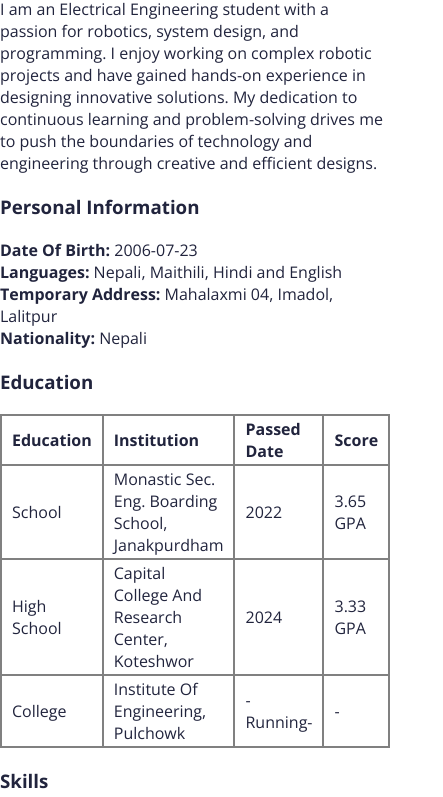
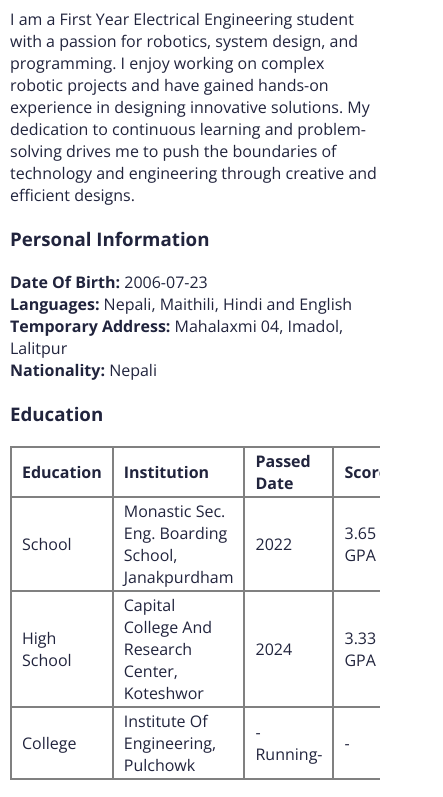
Before and after one commit to SushanThakur/portfolio, a plain HTML site: page public/about.html in a window 390 px wide. Shown: the part 240-1037 px from the top of the page, 443 px wide, since content can reach past the window. Drawn offline with nearby package versions, Linux system fonts and the light colour scheme.

Commit message:
responsive about me

```diff
--- a/public/about.html
+++ b/public/about.html
@@ -54,13 +54,14 @@
                 <section class="about-me-container">
                     <h3>About Me</h3>
                     <p>
-                        I am an Electrical Engineering student with a passion
-                        for robotics, system design, and programming. I enjoy
-                        working on complex robotic projects and have gained
-                        hands-on experience in designing innovative solutions.
-                        My dedication to continuous learning and problem-solving
-                        drives me to push the boundaries of technology and
-                        engineering through creative and efficient designs.
+                        I am a First Year Electrical Engineering student with a
+                        passion for robotics, system design, and programming. I
+                        enjoy working on complex robotic projects and have
+                        gained hands-on experience in designing innovative
+                        solutions. My dedication to continuous learning and
+                        problem-solving drives me to push the boundaries of
+                        technology and engineering through creative and
+                        efficient designs.
                     </p>
                     <h3>Personal Information</h3>
                     <p>
@@ -76,6 +77,7 @@
                         <strong>Nationality: </strong>Nepali
                     </p>
                     <h3>Education</h3>
+                    <div style="overflow-x: auto">
                         <table>
                             <tr>
                                 <th>Education</th>
@@ -86,7 +88,8 @@
                             <tr>
                                 <td>School</td>
                                 <td>
-                                Monastic Sec. Eng. Boarding School, Janakpurdham
+                                    Monastic Sec. Eng. Boarding School,
+                                    Janakpurdham
                                 </td>
                                 <td>2022</td>
                                 <td>3.65 GPA</td>
@@ -94,7 +97,8 @@
                             <tr>
                                 <td>High School</td>
                                 <td>
-                                Capital College And Research Center, Koteshwor
+                                    Capital College And Research Center,
+                                    Koteshwor
                                 </td>
                                 <td>2024</td>
                                 <td>3.33 GPA</td>
@@ -106,7 +110,9 @@
                                 <td>-</td>
                             </tr>
                         </table>
+                    </div>
                     <h3>Skills</h3>
+                    <div style="overflow-x: auto">
                         <table>
                             <tr>
                                 <th>Skill Level</th>
@@ -379,6 +385,7 @@
                                 </td>
                             </tr>
                         </table>
+                    </div>
                     <h3>Github Stat</h3>
                     <p>
                         <img
--- a/public/assets/css/about.css
+++ b/public/assets/css/about.css
@@ -3,6 +3,7 @@
     display: flex;
     flex-direction: column;
     gap: 20px;
+    padding: 10px;
 }
 
 .about-me-container table,.about-me-container tr,.about-me-container th,.about-me-container td{
@@ -20,3 +21,13 @@
 .about-me-container table tr td a{
     margin: 10px 10px;
 }
+
+.git-stat-img{
+    width: 90vw;
+}
+
+@media screen and (max-width: 576px){
+    table{
+        width: 100%;
+    }
+}
```
Lines whose indentation alone changed are shown as unchanged.
